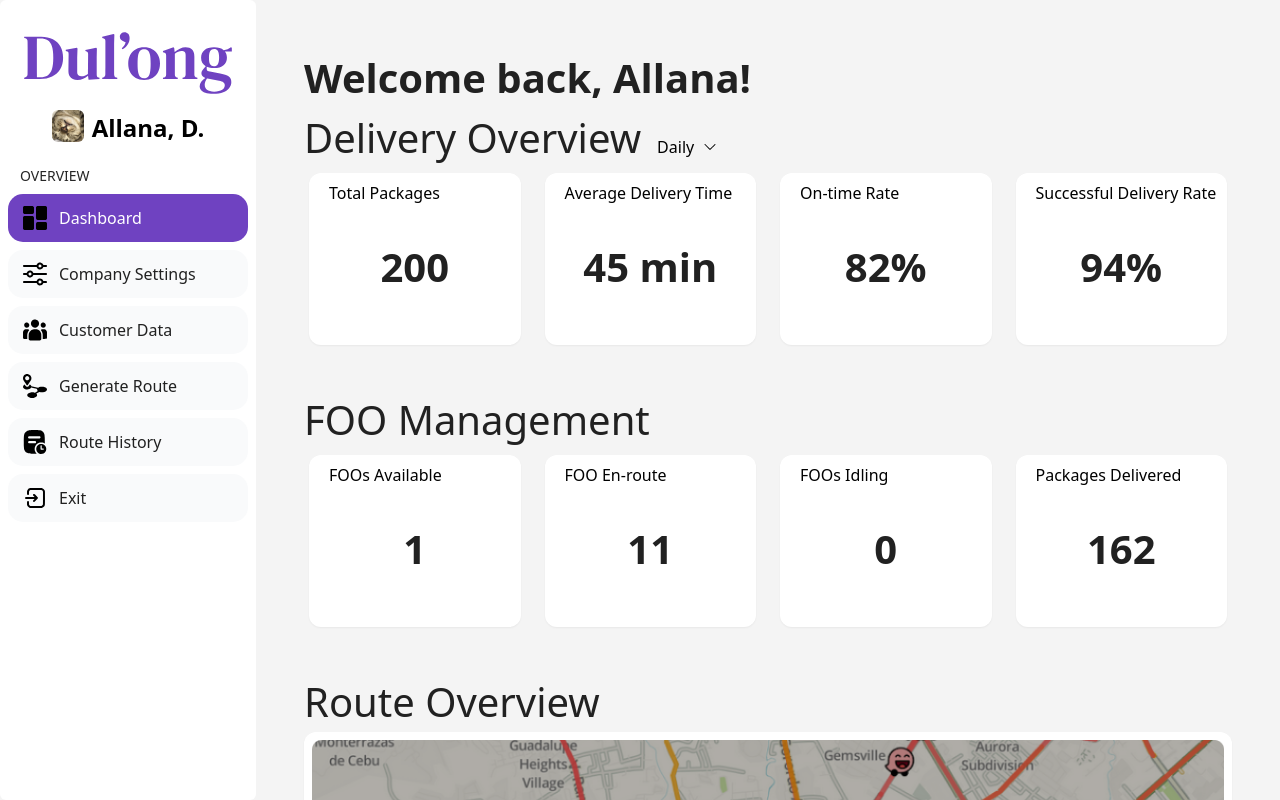
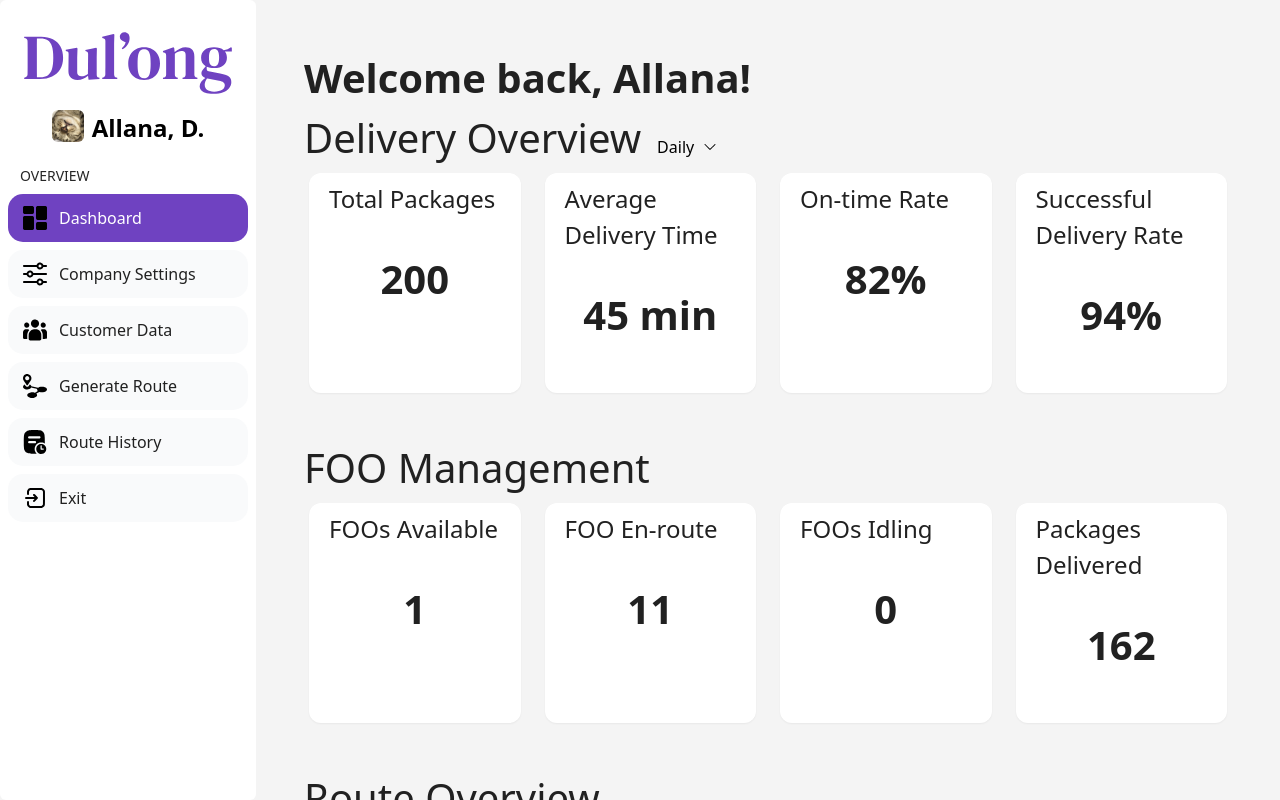
Before and after one commit to D-D-M-Y/dul-ong-administrative-frontend, a Next.js app: page / in a window 1280 px wide. Built offline with nearby package versions, Linux system fonts and the light colour scheme.

Commit message:
added comments and h3

```diff
--- a/src/app/ui/global.css
+++ b/src/app/ui/global.css
@@ -58,19 +58,25 @@ body {
 
 /* headers */
 
-h1 {
+h1 {                  /*header for page*/
   font-family: var(--roboto-font);
   font-size: 250%;
   color: #212121;
 }
 
-h2 {
+h2 {                   /*header for tabs*/
   display:             inline-block;
   position:            relative;
   top:                 1px;
   margin:              auto;
-  font:                var(--source-sans-font);
+  font:                var(--source-sans-pro-font);
   font-size:           large;
+}
+
+h3 {                   /*header for cards*/
+  font-family:         var(--source-sans-pro-font);
+  font-size:           x-large;
+  color:             #212121;
 }
 
 /* dashboard*/
```
